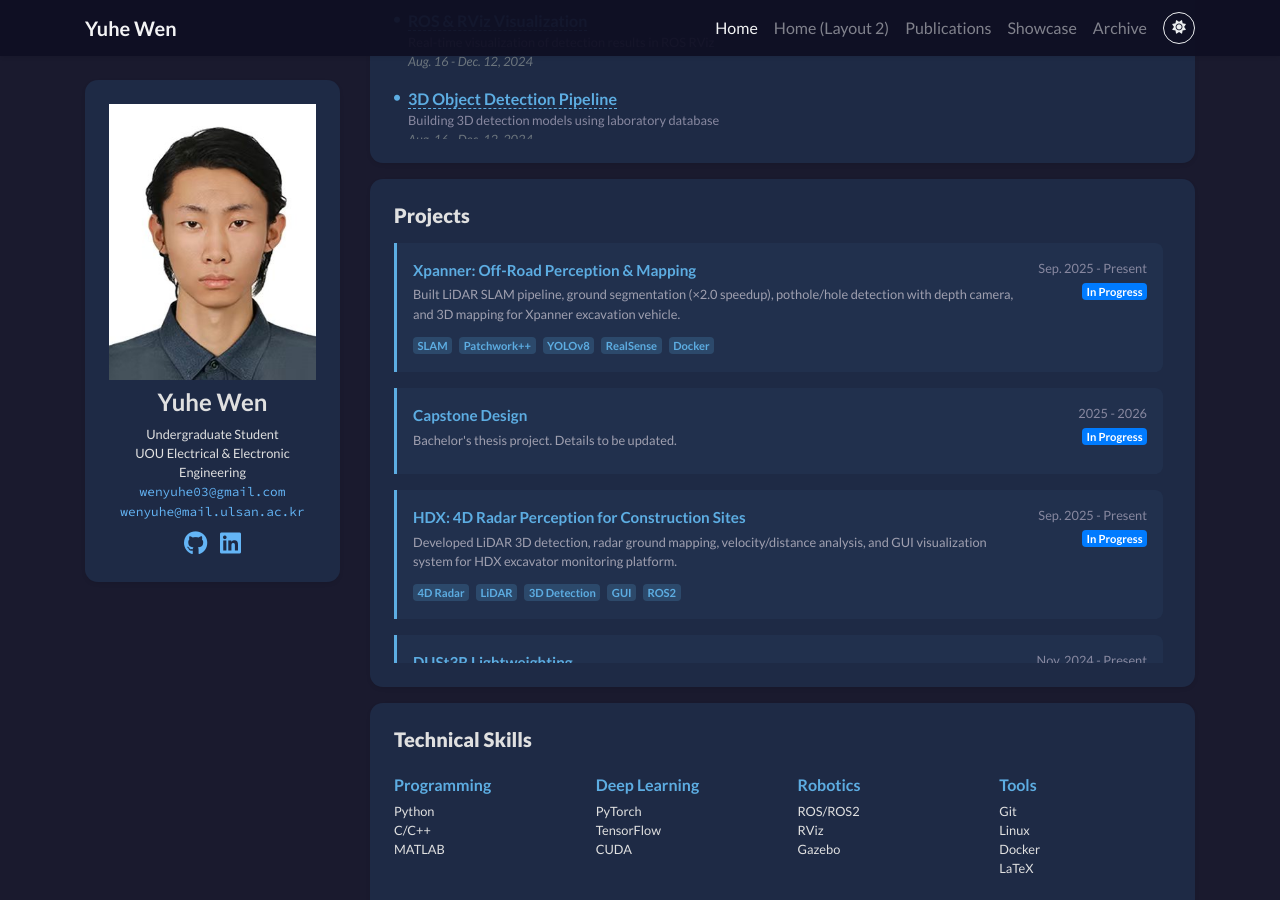
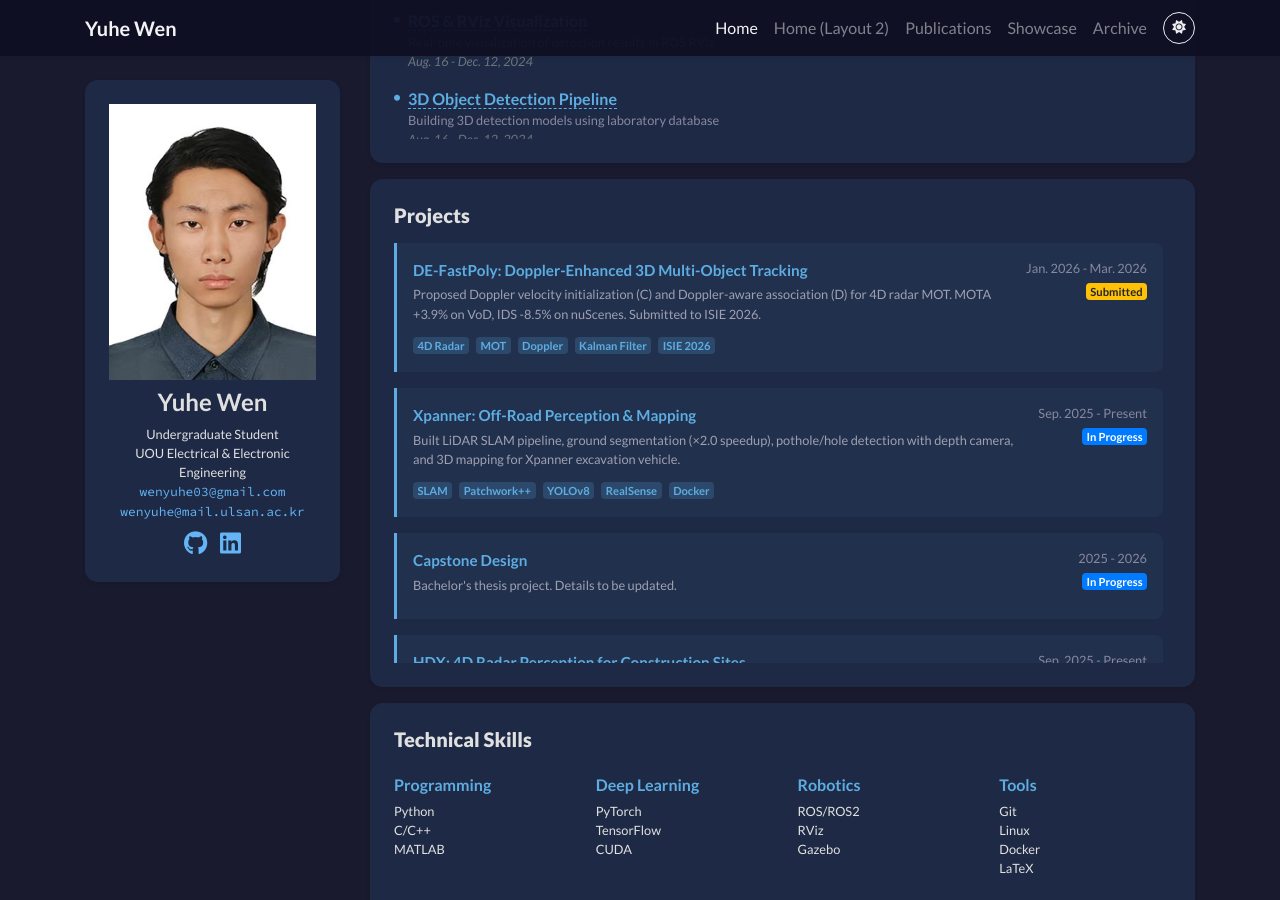
Before and after one commit to solomon0256/solomon0256.github.io, a Jekyll site: the page built from index.html, in a window 1280 px wide and 900 px high, scrolled down 1175 px. Built offline with Jekyll 4.4.1, drawn with Linux system fonts in a browser that asks for light colours; nearby versions of some CDN libraries; a style sheet for code colours, icons or effects is not loaded.

Commit message:
Add DE-FastPoly as standalone project

```diff
--- a/_data/profile.yml
+++ b/_data/profile.yml
@@ -100,6 +100,13 @@ recent_work:
       link: "/archive/3d-reconstruction"
 
 projects:
+- title: "DE-FastPoly: Doppler-Enhanced 3D Multi-Object Tracking"
+  description: "Proposed Doppler velocity initialization (C) and Doppler-aware association (D) for 4D radar MOT. MOTA +3.9% on VoD, IDS -8.5% on nuScenes. Submitted to ISIE 2026."
+  date: "Jan. 2026 - Mar. 2026"
+  sort_date: 2026-01-01
+  status: "Submitted"
+  tags: ["4D Radar", "MOT", "Doppler", "Kalman Filter", "ISIE 2026"]
+  link: "/archive/de-fastpoly"
 - title: "HDX: 4D Radar Perception for Construction Sites"
   description: "Developed LiDAR 3D detection, radar ground mapping, velocity/distance analysis, and GUI visualization system for HDX excavator monitoring platform."
   date: "Sep. 2025 - Present"
```
